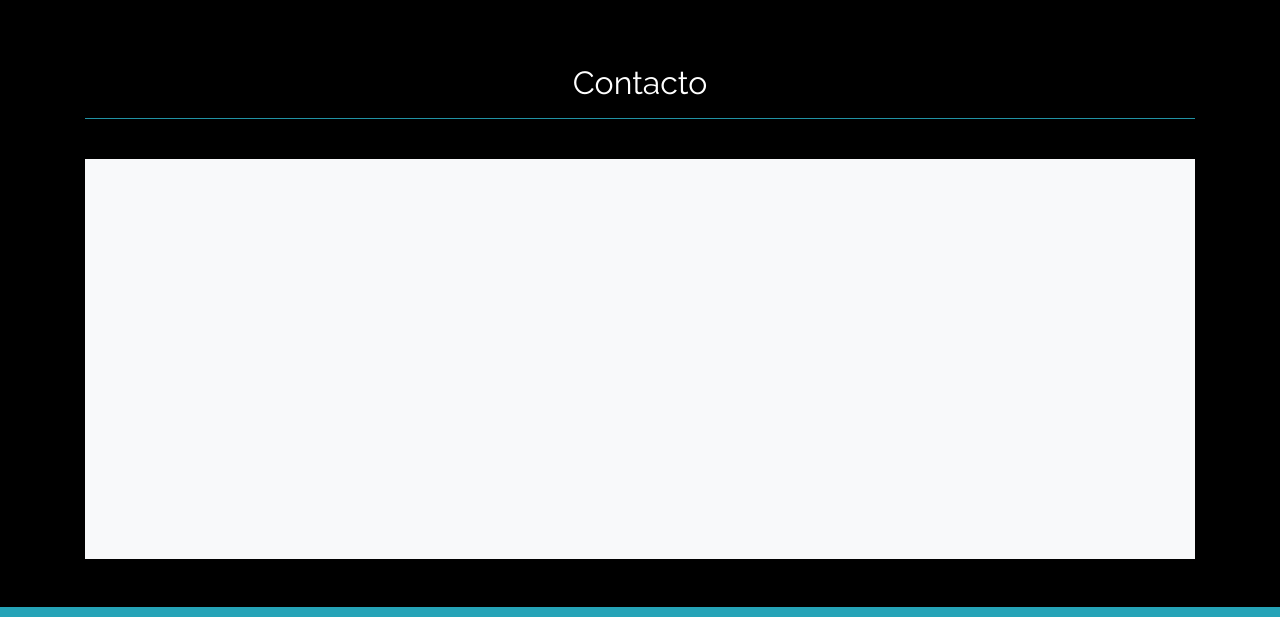
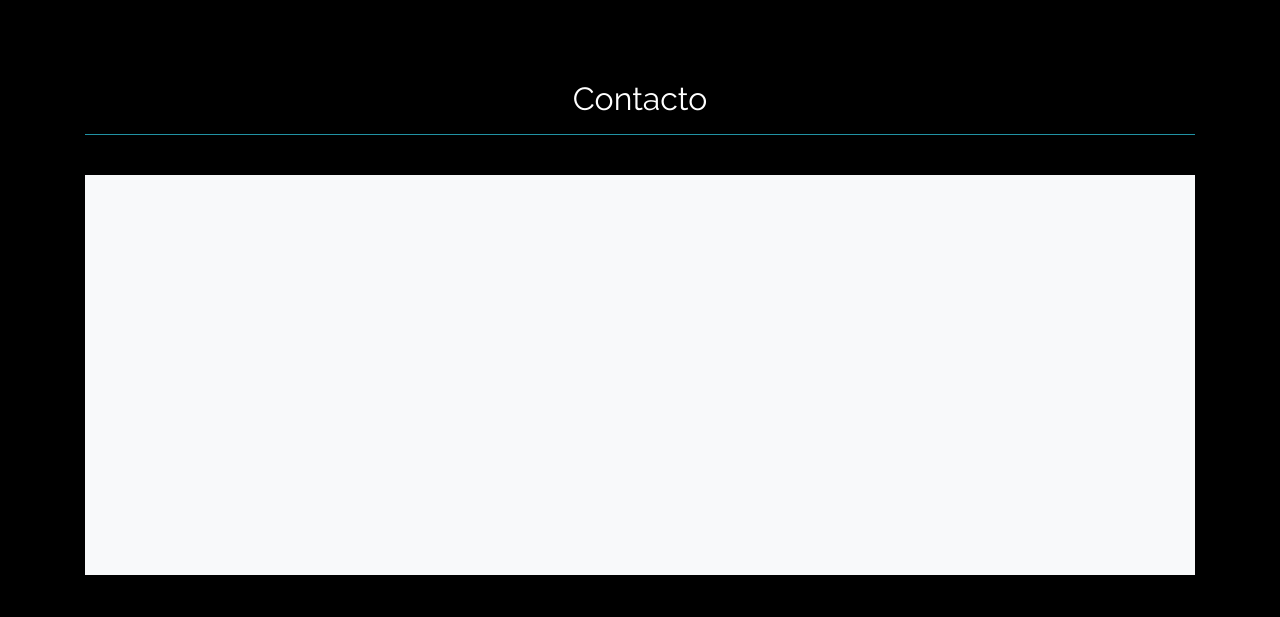
Before and after one commit to ClaudiaRojasSoto/Viajes-Chile, a plain HTML site: page index.html in a window 1280 px wide. Shown: the part 2089-2706 px from the top of the page. Drawn offline with nearby package versions, Linux system fonts and the light colour scheme; a script that the page names is missing.

Commit message:
Footer my para hr

```diff
--- a/index.html
+++ b/index.html
@@ -199,7 +199,7 @@
   </section>
 
 <!-- Formulario (visible en GitHub) -->
-  <section class="contacto">
+  <section class="contacto my-3">
     <div class="container mb-5">
       <h2 class="text-center">Contacto</h2>
       <hr class="separador">
```
